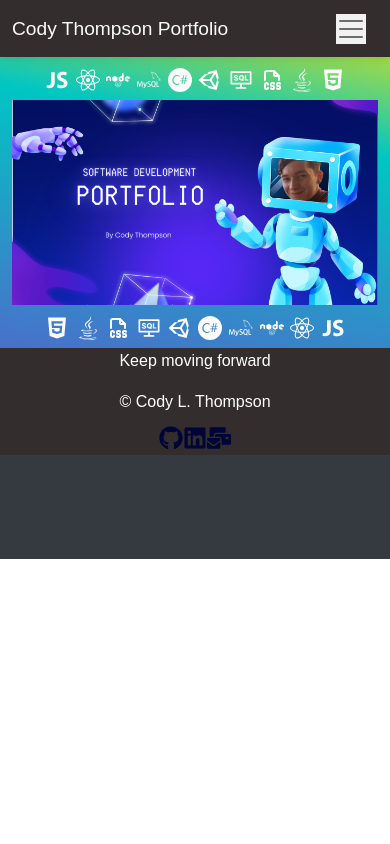
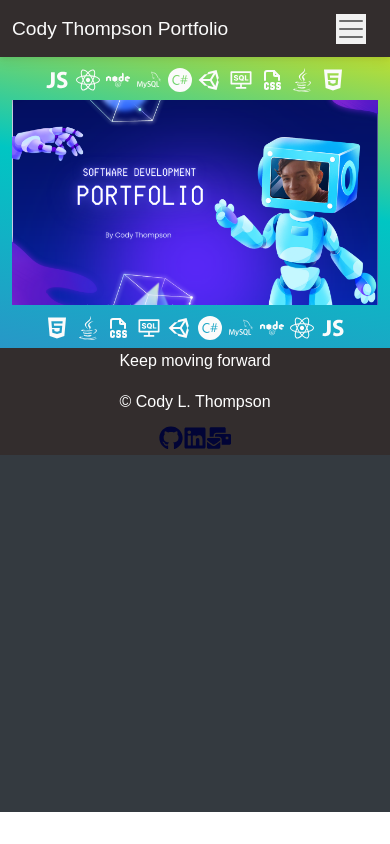
Before and after one commit to codyleight/ReactResume, a React (Vite) app: page / in a window 390 px wide. Built offline with nearby package versions, Linux system fonts and the light colour scheme.

Commit message:
footer fix

```diff
--- a/src/index.css
+++ b/src/index.css
@@ -307,7 +307,7 @@ border-radius: 2px;
   }
 
   .content-wrapper {
-    min-height: 25vh;
+    min-height: 55vh;
     background-color: #343a40;
   }
 }
```
